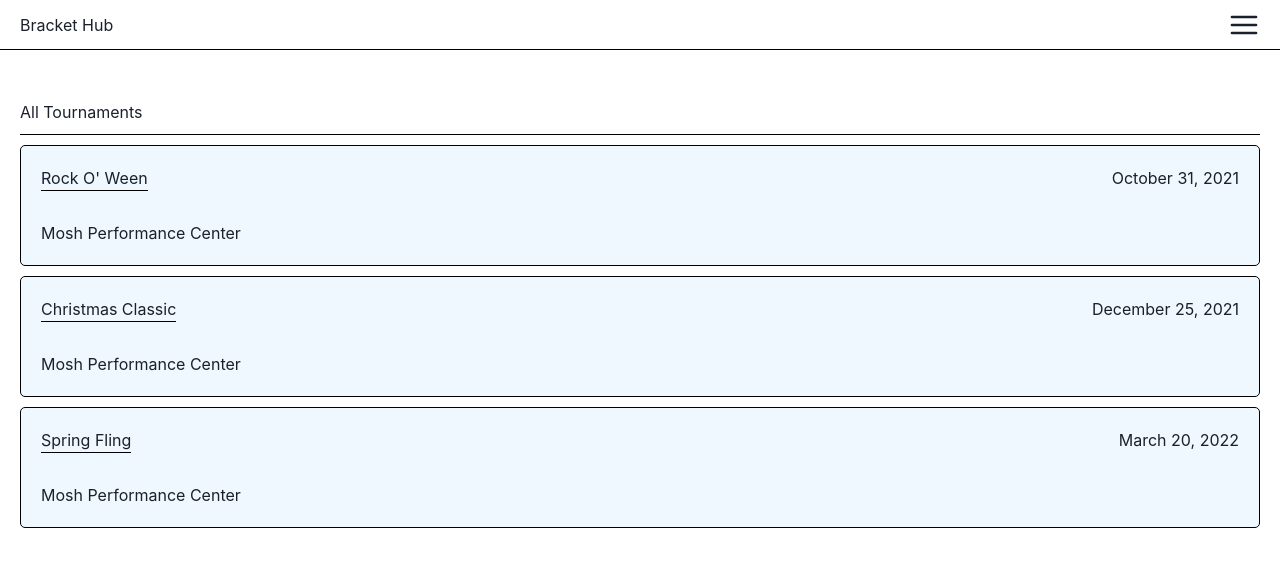
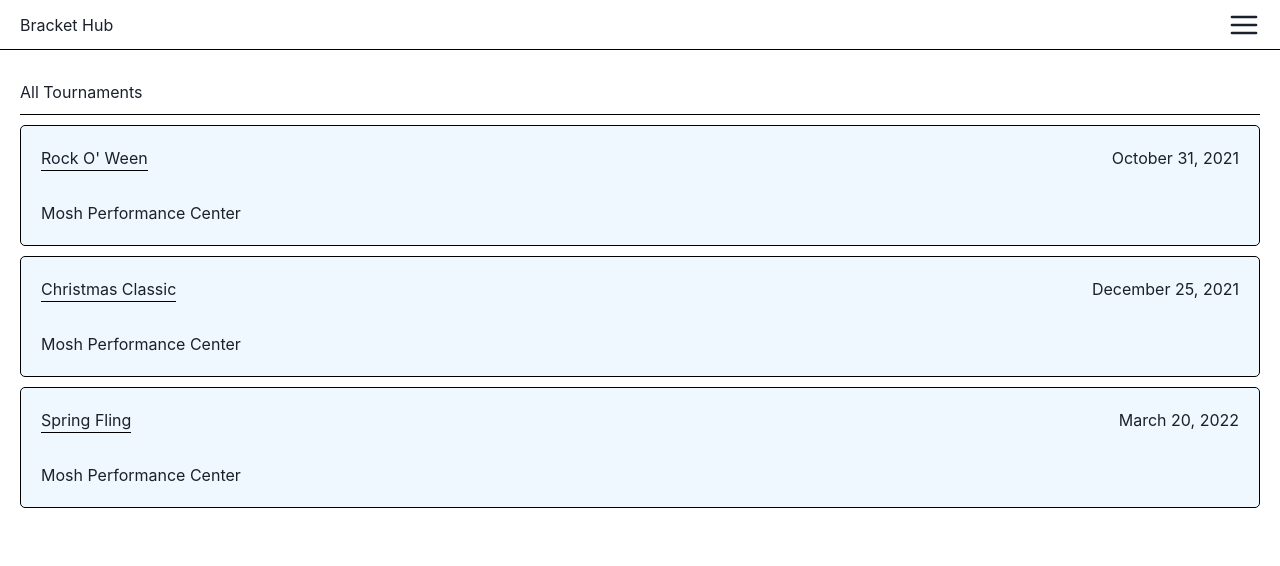
Before and after one commit to NguyenVBRC/brackethub, a Next.js app: page /tournaments in a window 1280 px wide. Shown: the top 566 px of the page. Built offline with nearby package versions, Linux system fonts and the light colour scheme.

Commit message:
Styles Updates: Margin and Padding

```diff
--- a/app/page.js
+++ b/app/page.js
@@ -3,8 +3,9 @@ import styles from "./page.module.css";
 
 export default function Home() {
   return (
-      <div className={styles.body}>
-          <TournamentCard />
+      <div className={styles.homeContainer}>
+        <h1>Upcoming Tournament...</h1>
+        <TournamentCard />
       </div>
   );
 }
--- /dev/null
+++ b/app/page.module.css
@@ -0,0 +1,4 @@
+.homeContainer h1 {
+    margin-bottom: 10px;
+    padding-bottom: 10px;
+}
--- a/app/tournaments/tournaments.module.css
+++ b/app/tournaments/tournaments.module.css
@@ -6,8 +6,8 @@
 
 .container h1 {
     border-bottom: solid 1px black;
-    padding: 10px 0;
-    margin: 10px 0;
+    padding-bottom:  10px;
+    margin-bottom: 10px;
 }
 
 .container h3 {
```
